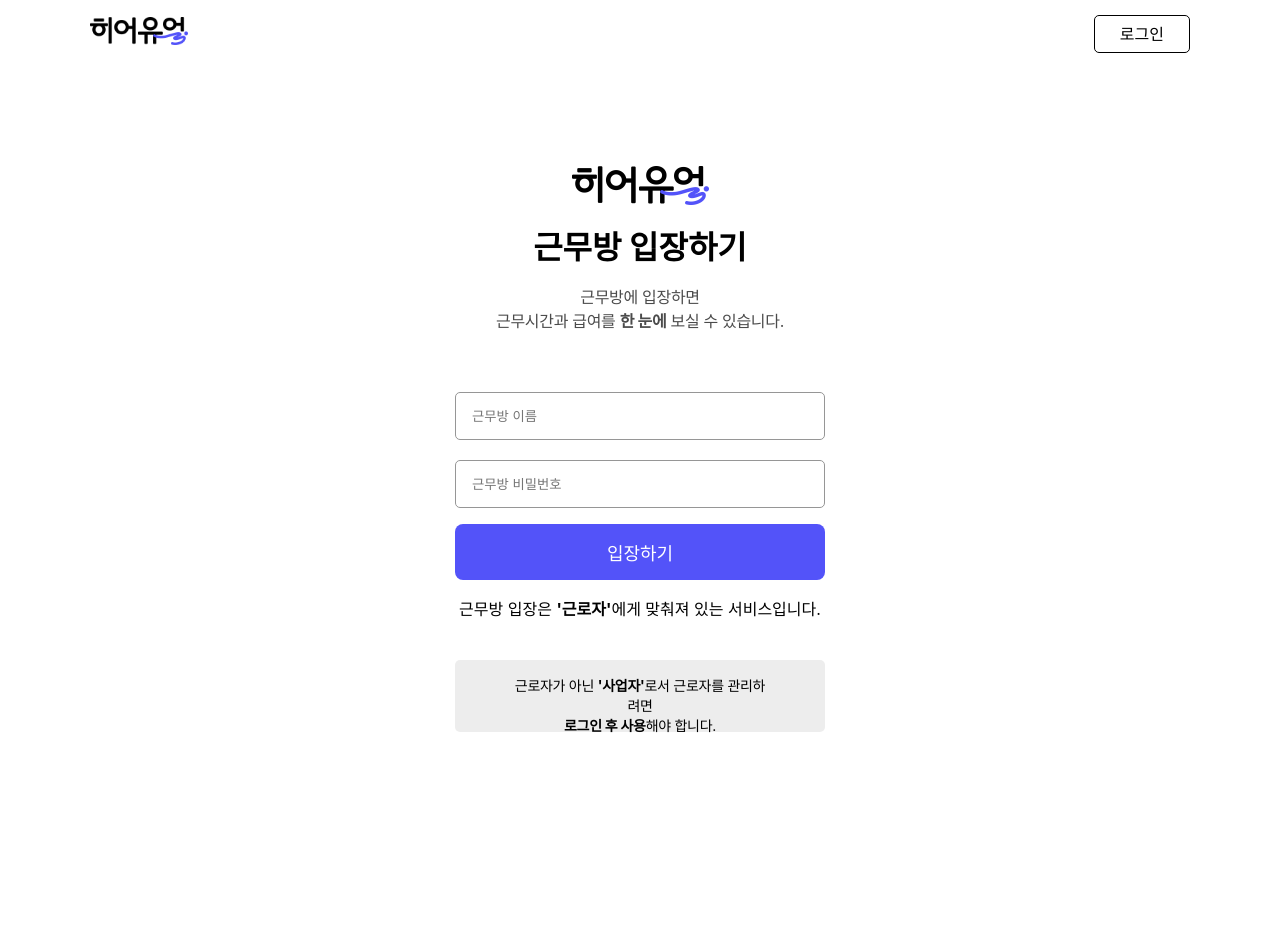
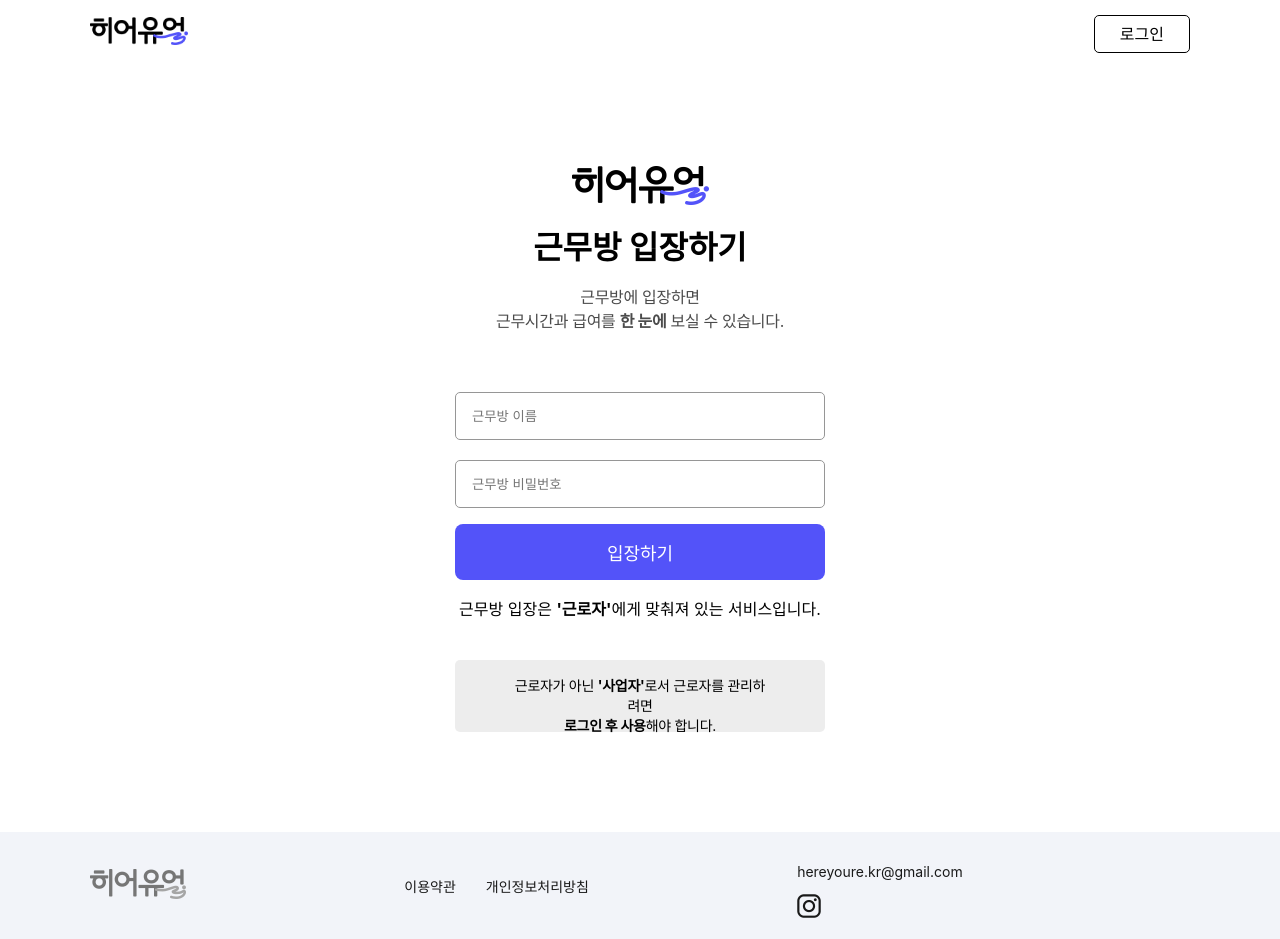
Before and after one commit to kimseowoo03/hereYoure, a React (Create React App) app: page / in a window 1280 px wide. Before the commit the page ends 832 px from the top, so only its background shows below. Built offline with nearby package versions, Linux system fonts and the light colour scheme; the HTML template or start-up script is replaced by a standard one.

Commit message:
Feat: Footer 구현(#3)

```diff
--- /dev/null
+++ b/src/components/Home/Footer.tsx
@@ -0,0 +1,33 @@
+import style from "../../styles/Home/Footer.module.scss";
+
+const Footer = () => {
+  return (
+    <div className={style.layout}>
+      <div className={style.content}>
+        <div className={style.logo}>
+          <a href="/">
+            <img src="/images/logo-footer.png" alt="Logo" />
+          </a>
+        </div>
+        <div className={style["terms-and-privacy"]}>
+          <a href="https://hereyoure.notion.site/c965eee420a646a0ad8be2dbabde9167">
+            <p>이용약관</p>
+          </a>
+          <a href="https://hereyoure.notion.site/9f396b1cefe54044af82d64546a8c533">
+            <p>개인정보처리방침</p>
+          </a>
+        </div>
+        <div className={style["footer-contact"]}>
+          <p>hereyoure.kr@gmail.com</p>
+          <div className={style["instar-icon"]}>
+            <a href="/">
+              <img src="/images/instarIcon.png" alt="instarIcon" />
+            </a>
+          </div>
+        </div>
+      </div>
+    </div>
+  );
+};
+
+export default Footer;
--- a/src/pages/Home.tsx
+++ b/src/pages/Home.tsx
@@ -1,6 +1,14 @@
+import { Fragment } from "react";
+
 import EnterTheWorkRoom from "../components/Home/EnterTheWorkRoom";
+import Footer from "../components/Home/Footer";
 
 const Home = () => {
-  return <EnterTheWorkRoom />;
+  return (
+    <Fragment>
+      <EnterTheWorkRoom />
+      <Footer />
+    </Fragment>
+  );
 };
 export default Home;
--- /dev/null
+++ b/src/styles/Home/Footer.module.scss
@@ -0,0 +1,44 @@
+.layout{
+  background-color: #F2F4F9;
+}
+.content{
+  display: grid;
+  grid-template-columns: 0.8fr 1fr 1fr;
+  align-items: center;
+  max-width: 1100px;
+  padding: 17px 15px;
+  margin: 0 auto;
+  .logo{
+    img{
+      width: 96px;
+      height: 30px;
+    }
+  }
+  .terms-and-privacy{
+    display: flex;
+    gap: 30px;
+    a{
+      display: inline-block;
+      color: inherit;
+      text-decoration: none;
+    }
+    a:hover{
+      cursor: pointer;
+    }
+  }
+  p{
+    font-size: 0.875rem;
+    color: #191919;
+  }
+  .footer-contact{
+    gap: 30px;
+    align-items: center;
+    justify-content: flex-end;
+    .instar-icon{
+      img{
+        width: 24px;
+        height: 24px;
+      }
+    }
+  }
+}
```
Also changed, not shown: public/images/instarIcon.png (added), public/images/logo-footer.png (added).
